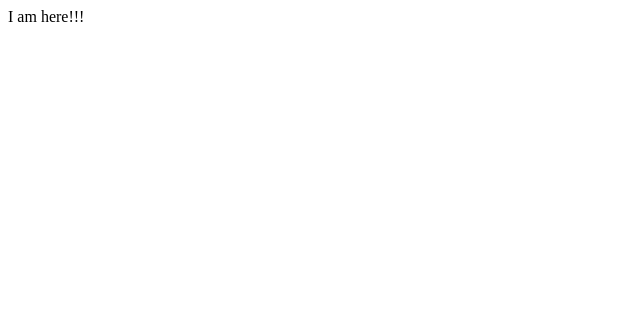
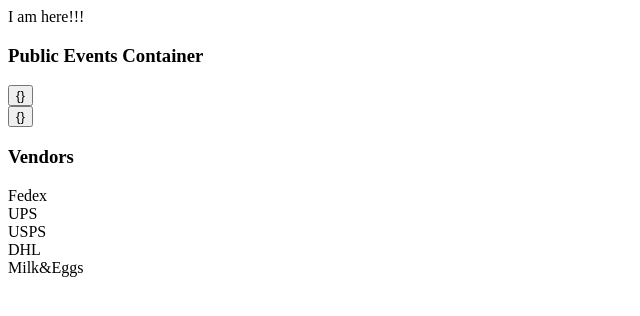
Before and after one commit to cs-rosie/rosie, a React app: page / in a window 1280 px wide. Shown: the top 316 px of the page, without its empty margins (0-640 px from the left). Built offline with nearby package versions, Linux system fonts and the light colour scheme; the HTML template or start-up script is replaced by a standard one.

Commit message:
JK changes

```diff
--- a/src/containers/mainContainer.jsx
+++ b/src/containers/mainContainer.jsx
@@ -2,8 +2,11 @@
 import { connect } from 'react-redux';
 import { bindActionCreators } from 'redux';
 import * as actionCreators from '../Actions/actionCreators';
+import PublicEvent from './PublicEvents.jsx';
+import Vendors from './vendors.jsx'
 
 const mapStateToProps = store => ({
+  // events: store.data.events,
 });
 
 const mapDispatchToProps = dispatch => ({
@@ -23,6 +26,8 @@
     return (
       <div id="Events">
         I am here!!!
+        <PublicEvent />
+        <Vendors />
       </div>
     );
   }
```
